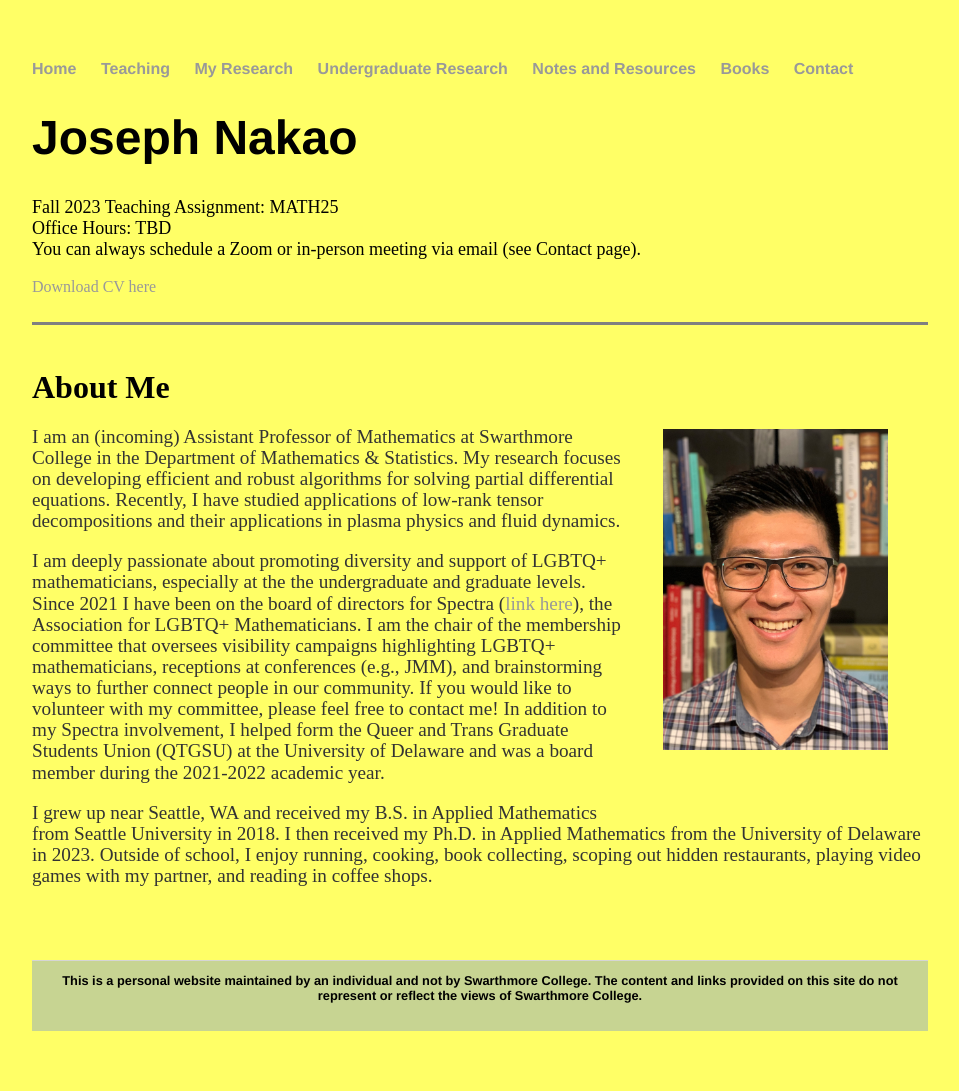
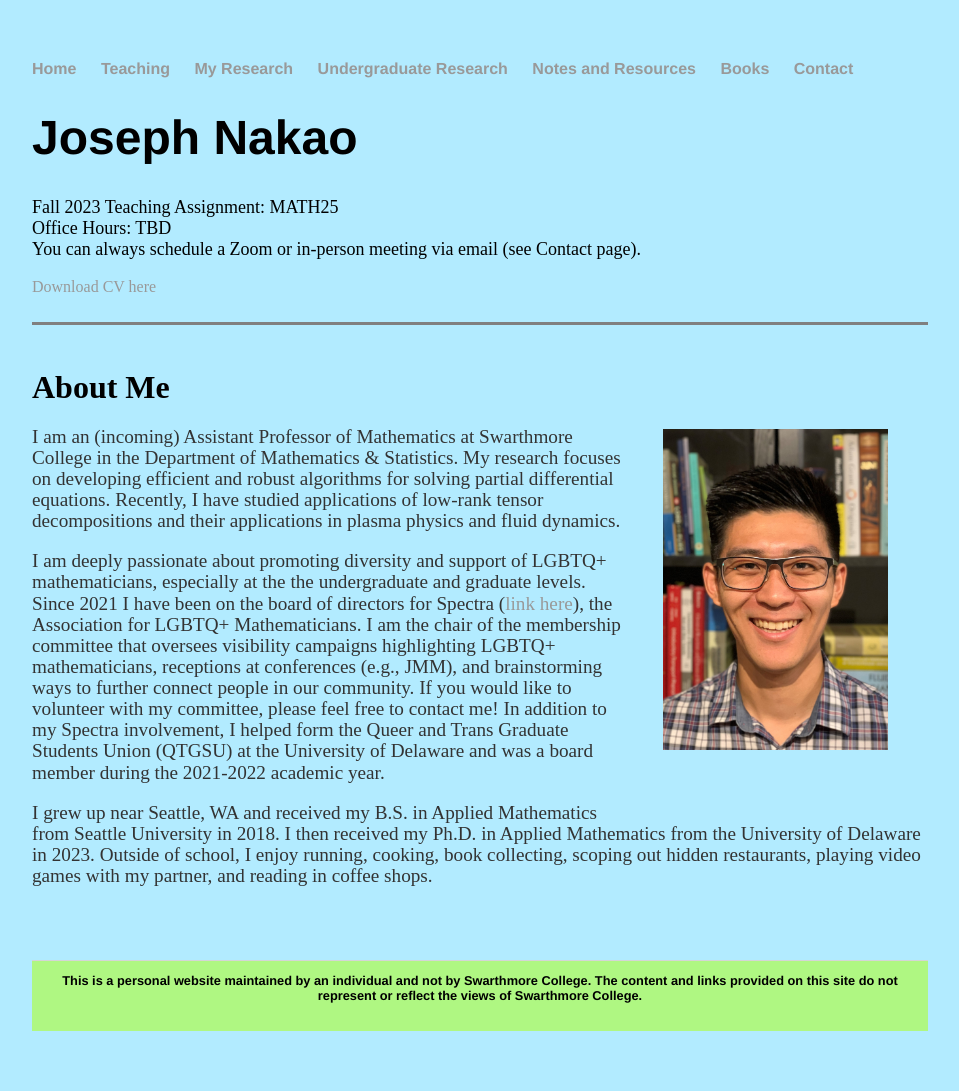
Before and after one commit to jhknakao/jhknakao.github.io, a Jekyll site: the page built from index.html, in a window 1280 px wide. Shown: the whole page, without its empty margins (160-1119 px from the left). Built offline with Jekyll 4.4.1, drawn with Linux system fonts in a browser that asks for light colours.

Commit message:
Update main.css

```diff
--- a/css/main.css
+++ b/css/main.css
@@ -1,7 +1,7 @@
 body {
     margin: 60px auto;
     width: 70%;
-    background-color: rgb(255,255,102);
+    background-color: rgba(0, 191, 255, 0.3);
 }
 nav ul, footer ul {
     font-family:'Helvetica', 'Arial', 'Sans-Serif';
@@ -32,7 +32,7 @@
 footer {
     border-top: 1px solid #d5d5d5;
     font-size: .8em;
-    background-color: rgba(72,113,247,0.3);
+    background-color: rgba(173, 255, 47, 0.6);
 }
 
 ul.posts {
```
